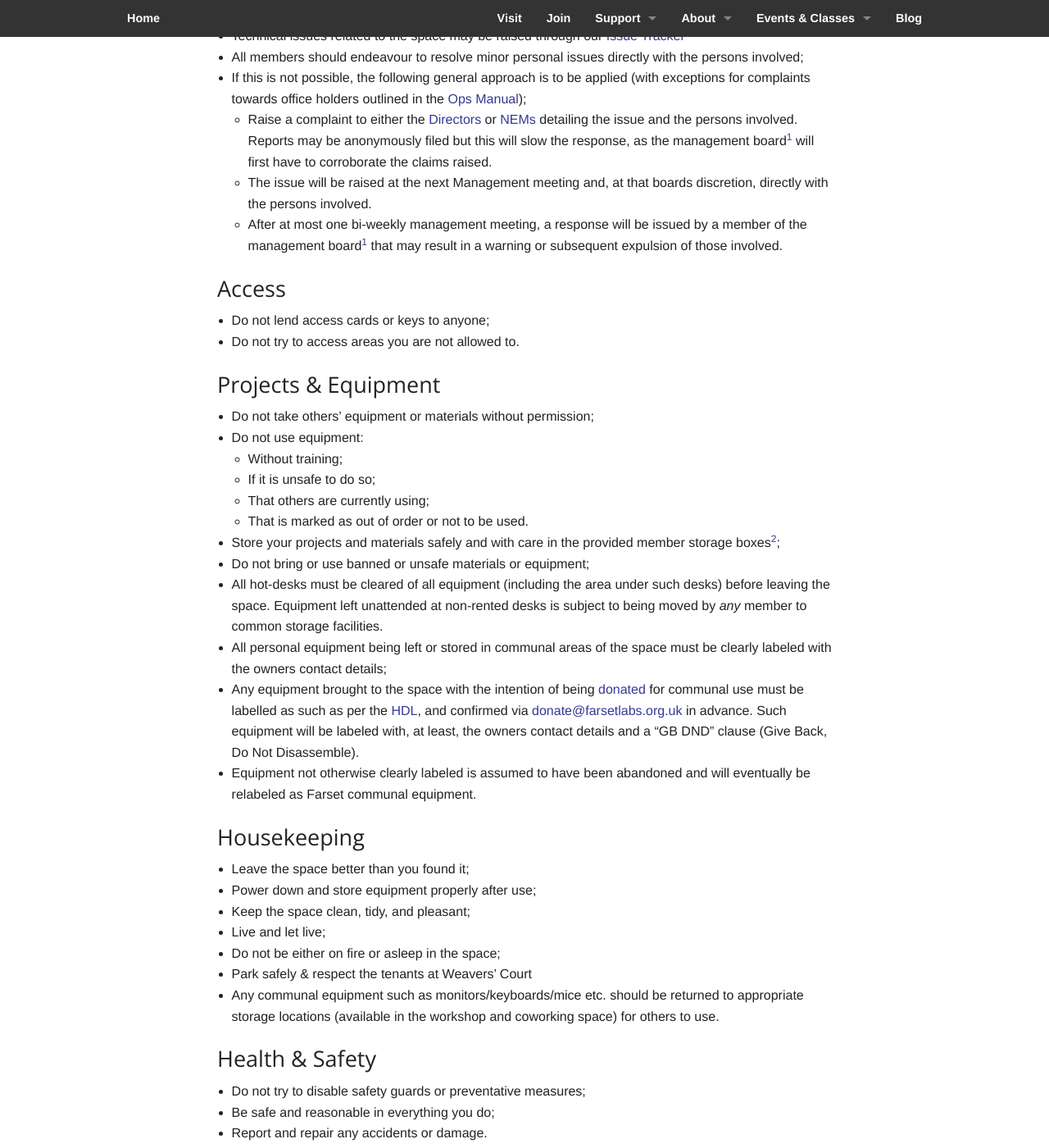
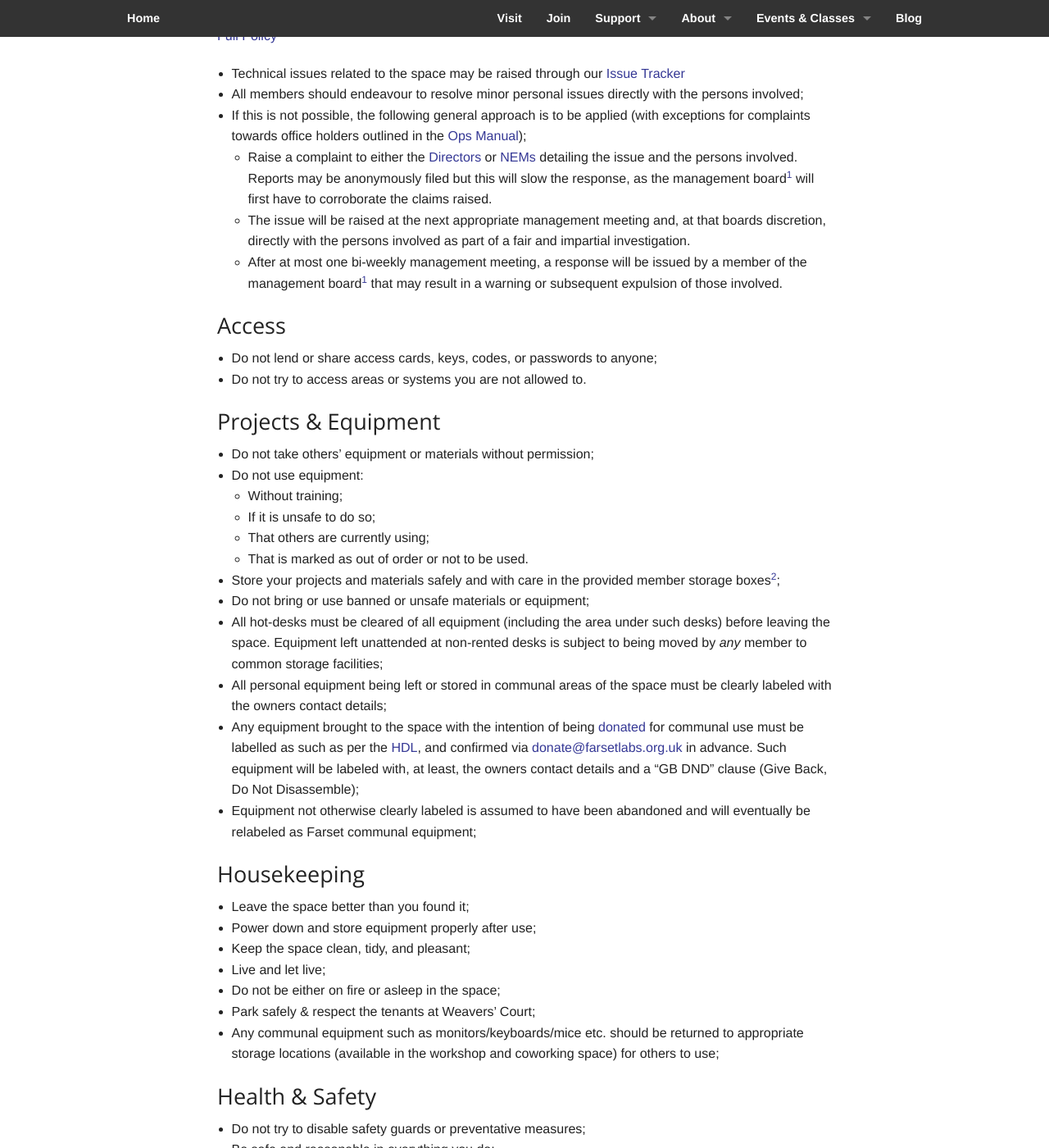
Before and after one commit to FarsetLabs/farsetlabs.github.io, a Jekyll site: the page built from about/rules_and_policies.md, in a window 1280 px wide and 1400 px high, scrolled down 761 px. Shown: the whole window at 82% size. Built offline with Jekyll 4.4.1, drawn with Linux system fonts in a browser that asks for light colours; nearby versions of some CDN libraries; some of the changed text lies outside the part shown.

Commit message:
reopen #207 (#303)
* Policy Updates:

* Added Reserves policy in line with
[recommendations](https://www.charitycommissionni.org.uk/media/1554/20180320-ccni-ego63-developing-a-reserves-policy-v10.pdf)
* Updated links across policies to drop the `.html` suffix
* Added contextual section links
* Fixed Address Formatting in CoC
* Added Directors/NEMS/Members time committment expectations
* Extended "Access" section to include codes, passwords, etc (ass covering)
* Minor formatting fixes

* Add purchase justification to purchasing policy

* bundler update and Angel description to keep @chris18890 happy

* removed time expectations as discussed at June 2020 town hall

Co-authored-by: Andrew Bolster <me@andrewbolster.info>

```diff
--- a/about/rules_and_policies.md
+++ b/about/rules_and_policies.md
@@ -29,22 +29,24 @@
  * Be Excellent to each other;
  * Don't disturb those who do not want to be disturbed;
  * If you see something and it doesn't look right or safe, it probably isn't so ask/tell someone about it;
- * [Intolerance will not be tolerated](equality.html).
+ * [Intolerance will not be tolerated](equality).
 
 ### Handling of Complaints and Breaches
+[Full Policy](code_of_conduct#15-handling-of-complaints-and-breaches)
  * Technical issues related to the space may be raised through our [Issue Tracker](https://jira.farsetlabs.org.uk)
  * All members should endeavour to resolve minor personal issues directly with the persons involved;
  * If this is not possible, the following general approach is to be applied (with exceptions for complaints towards office holders outlined in the [Ops Manual](ops_manual.html));
-    * Raise a complaint to either the [Directors](mailto:admin@farsetlabs.org.uk) or [NEMs](mailto:nems@services.farsetlabs.org.uk) detailing the issue and the persons involved. Reports may be anonymously filed but this will slow the response, as the management board[^1] will first have to corroborate the claims raised.
-    * The issue will be raised at the next Management meeting and, at that boards discretion, directly with the persons involved.
+    * Raise a complaint to either the [Directors](mailto:admin@farsetlabs.org.uk) or [NEMs](mailto:management@farsetlabs.org.uk) detailing the issue and the persons involved. Reports may be anonymously filed but this will slow the response, as the management board[^1] will first have to corroborate the claims raised.
+    * The issue will be raised at the next appropriate management meeting and, at that boards discretion, directly with the persons involved as part of a fair and impartial investigation.
     * After at most one bi-weekly management meeting, a response will be issued by a member of the management board[^1] that may result in a warning or subsequent expulsion of those involved.
+
 
 [^1]: The Management Board consists of both the Directors of Farset Labs and the Non-Executive Mangers (NEMs)
 
 ### Access
 
- * Do not lend access cards or keys to anyone;
- * Do not try to access areas you are not allowed to.
+ * Do not lend or share access cards, keys, codes, or passwords to anyone;
+ * Do not try to access areas or systems you are not allowed to.
 
 ### Projects &amp; Equipment
 
@@ -56,10 +58,10 @@
     * That is marked as out of order or not to be used.
  * Store your projects and materials safely and with care in the provided member storage boxes[^2];
  * Do not bring or use banned or unsafe materials or equipment;
- * All hot-desks must be cleared of all equipment (including the area under such desks) before leaving the space. Equipment left unattended at non-rented desks is subject to being moved by *any* member to common storage facilities.
+ * All hot-desks must be cleared of all equipment (including the area under such desks) before leaving the space. Equipment left unattended at non-rented desks is subject to being moved by *any* member to common storage facilities;
  * All personal equipment being left or stored in communal areas of the space must be clearly labeled with the owners contact details;
- * Any equipment brought to the space with the intention of being [donated](/about/donations.html) for communal use must be labelled as such as per the [HDL](hardware_donation_license.html), and confirmed via [donate@farsetlabs.org.uk](mailto:donate@farsetlabs.org.uk) in advance. Such equipment will be labeled with, at least, the owners contact details and a "GB DND" clause (Give Back, Do Not Disassemble).
- * Equipment not otherwise clearly labeled is assumed to have been abandoned and will eventually be relabeled as Farset communal equipment.
+ * Any equipment brought to the space with the intention of being [donated](/about/donations.html) for communal use must be labelled as such as per the [HDL](hardware_donation_license.html), and confirmed via [donate@farsetlabs.org.uk](mailto:donate@farsetlabs.org.uk) in advance. Such equipment will be labeled with, at least, the owners contact details and a "GB DND" clause (Give Back, Do Not Disassemble);
+ * Equipment not otherwise clearly labeled is assumed to have been abandoned and will eventually be relabeled as Farset communal equipment;
 
 [^2]: Equipment left or stored in the space is done so at the owners own risk. Farset Labs will make all reasonable efforts to secure the space, but is not liable for loss or damage.
 
@@ -70,23 +72,25 @@
  * Keep the space clean, tidy, and pleasant;
  * Live and let live;
  * Do not be either on fire or asleep in the space;
- * Park safely &amp; respect the tenants at Weavers’ Court
- * Any communal equipment such as monitors/keyboards/mice etc. should be returned to appropriate storage locations (available in the workshop and coworking space) for others to use.
+ * Park safely &amp; respect the tenants at Weavers’ Court;
+ * Any communal equipment such as monitors/keyboards/mice etc. should be returned to appropriate storage locations (available in the workshop and coworking space) for others to use;
 
 
 ### Health &amp; Safety
 
  * Do not try to disable safety guards or preventative measures;
  * Be safe and reasonable in everything you do;
- * Report and repair any accidents or damage.
+ * Report and repair any accidents or damage;
 
 ### Child Protection
+[Full Policy](child_protection)
+
  * No Under 18's may join Farset Labs as members;
  * No unaccompanied[^3] under 18's are permitted in the building after 8pm;
  * No unaccompanied[^3] under 14's are permitted in the building;
  * No unidentified individuals are permitted in mixed-age-group events;
  * At least two agents of Farset Labs must remain with any mixed-age-group event at all times;
- * Agents and Officers cannot engage in any Regulated Activity as defined in the [CPP](child_protection.html) unless they are Access NI Cleared as part of a Farset Labs project or programme.
+ * Agents and Officers cannot engage in any Regulated Activity as defined in the [CPP](child_protection) unless they are Access NI Cleared as part of a Farset Labs project or programme.
 
 [^3]: Within Farset Labs, "unaccompanied" means a young person without an attending parent, guardian, or agent of Farset Labs operating in loco parentis by prior agreement
 
```
Also changed, not shown: about/code_of_conduct.md (+4 -4 lines), about/expenses_purchasing.md (+3 -0 lines), about/reserves_policy.md (added, +47 -0 lines), membership/index.md (+1 -0 lines).
